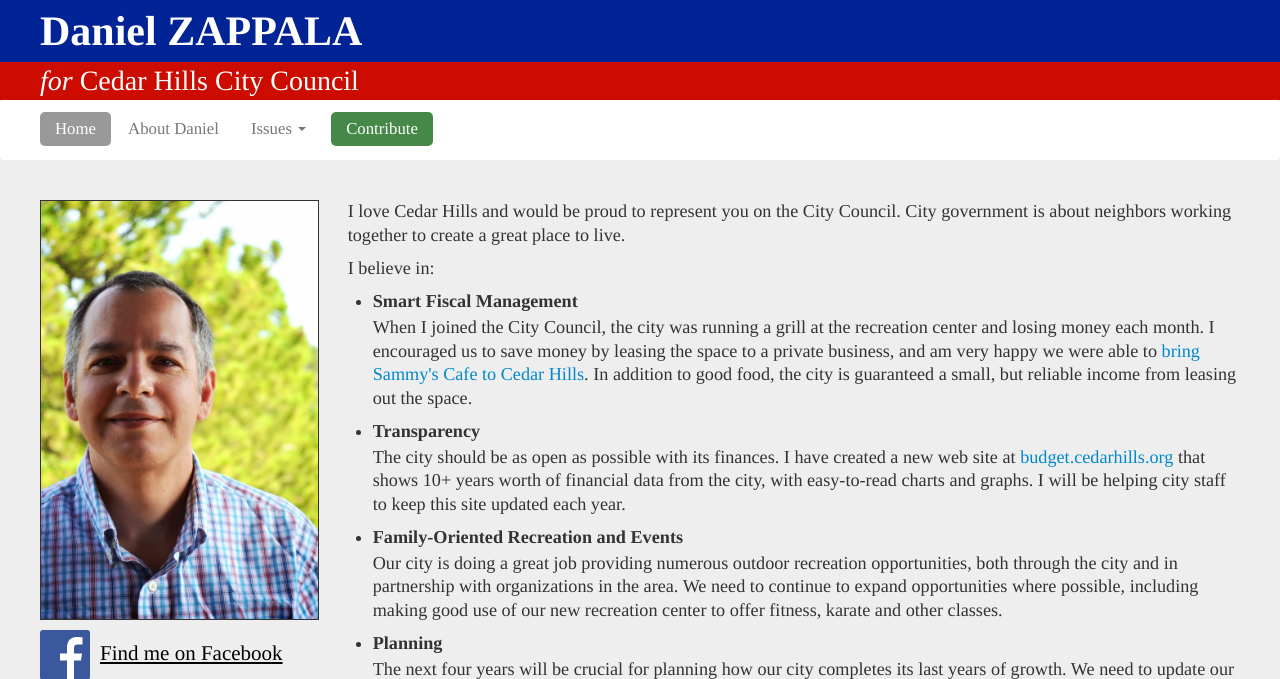
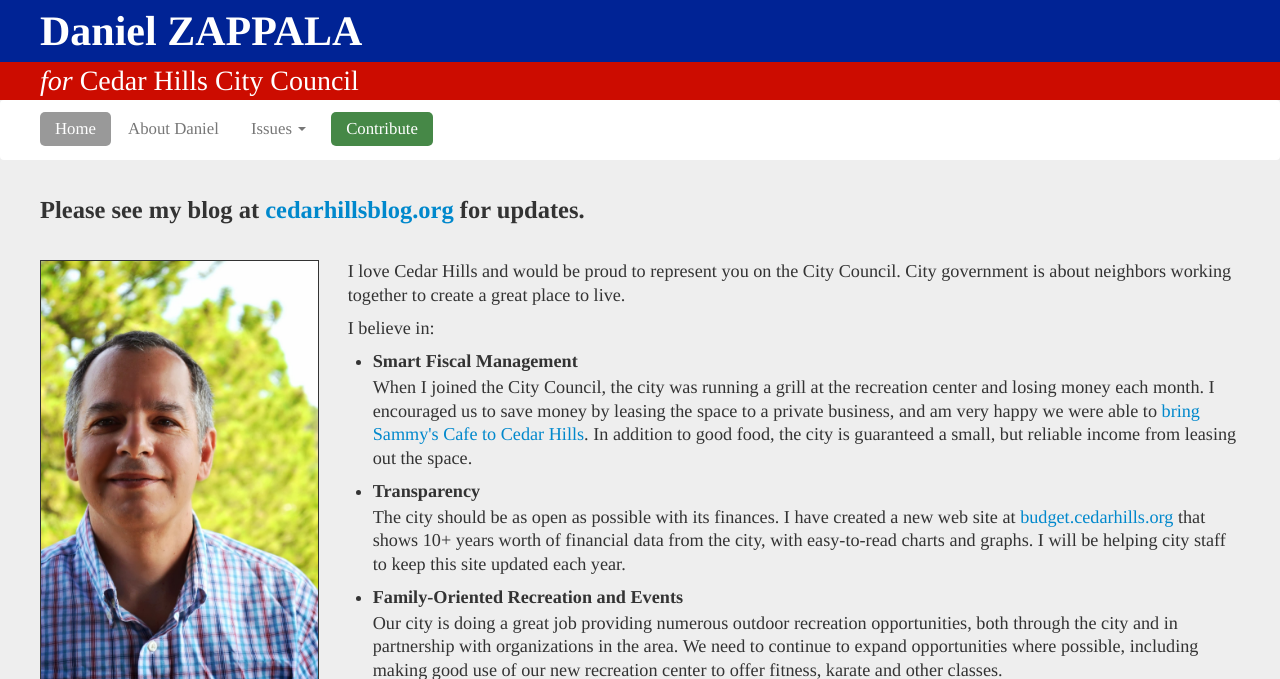
Before and after one commit to zappala/campaign, a Flask app: page / in a window 1280 px wide. Shown: the top 679 px of the page. Run offline with Flask 2, Linux system fonts and the light colour scheme; some libraries are stand-ins or nearby versions.

Commit message:
Updated front page with blog link.

```diff
--- a/templates/index.html
+++ b/templates/index.html
@@ -4,6 +4,12 @@
 
 <div>
   <div class="container">
+    <div class="row-fluid">
+      <h3>Please see my blog
+	at <a href="http://cedarhillsblog.org/">cedarhillsblog.org</a>
+	for updates.</h3>
+    </div>
+
     <div class="row-fluid padtop">
       <div class="span3">
 	<img class="border padbottom10" src="/static/img/daniel-zappala.jpg">
@@ -62,6 +68,7 @@
 	    we need to maintain a spirit of civility and unity as we
 	    work together on these issues.</p>
 	</ul>
+
       </div>
     </div>
   </div>
```
